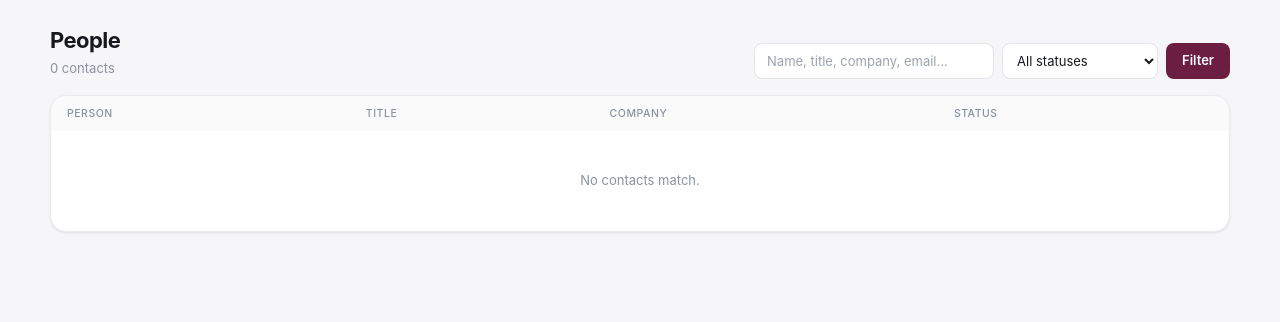
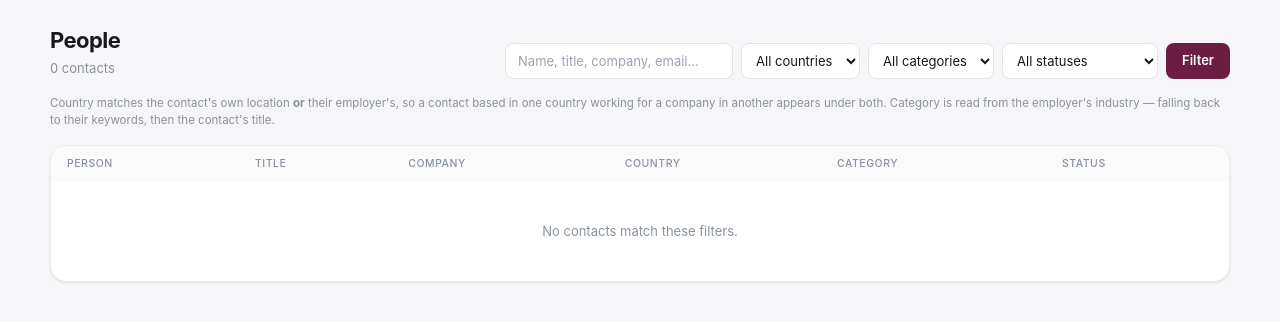
Before and after one commit to Tanveenkaur13/BD_Engine, a FastAPI app: page /people in a window 1280 px wide. Shown: the part 121-443 px from the top of the page. Run offline with FastAPI, Linux system fonts and the light colour scheme; data that the repository does not hold is empty.

Commit message:
Segment the list by country and category
Two independent filters on both the People list and the Outreach board.
Either narrows the list on its own; together they intersect.

app/segments.py derives both on read from fields the CSV already carries,
so nothing is stored and a re-upload or enrichment run cannot leave a
stale segment behind.

Country matches the contact's own country OR their employer's. They are
different facts and on this list they diverge sharply: the person's
country is Canada for 25 of 27 rows while the employer's spans seven
countries, so filtering on the person alone gives one useless bucket. The
People table shows both, labelled, so a match is never mysterious.

Category is mapped by keyword from the employer's free-text industry -
"e-learning" and "professional training & coaching" reach Education,
"pharmaceuticals" reaches Medical & Health, "electrical/electronic
manufacturing" reaches Engineering & Technology. A blank industry falls
back to the company's keywords and then the contact's title. Anything
unmatched lands in Other rather than being dropped from every view.

On the Outreach board all four sheets filter, and the segment rides along
in the tab links and in each action's `back` value, so completing a step
returns to the sheet and segment you were reading. The header bell keeps
counting everything actually due: a filtered count there could persuade
you nothing was owed.

Co-Authored-By: Claude Opus 5 (1M context) <noreply@anthropic.com>

```diff
--- a/app/main.py
+++ b/app/main.py
@@ -20,6 +20,7 @@ from .env import status as env_status
 from . import pipeline
 from . import outreach
 from . import messages
+from . import segments
 
 BASE = os.path.dirname(os.path.dirname(os.path.abspath(__file__)))
 
@@ -162,7 +163,14 @@ def home(request: Request, db: Session = Depends(get_session), selected: str = N
 
 @app.get("/people", response_class=HTMLResponse)
 def people_list(request: Request, db: Session = Depends(get_session),
-                q: str = "", status: str = ""):
+                q: str = "", status: str = "",
+                country: str = "", category: str = ""):
+    """The contact list, narrowed by any combination of four filters.
+
+    q and status are SQL; country and category are applied in Python because
+    both are derived rather than stored (app/segments.py). Either segment filter
+    works alone, and together they intersect.
+    """
     query = people_q(db)
     if q:
         like = f"%{q}%"
@@ -173,9 +181,21 @@ def people_list(request: Request, db: Session = Depends(get_session),
         ))
     if status:
         query = query.filter(Person.enrichment_status == status)
+
+    rows = [p for p in query.all() if segments.matches(p, country, category)]
+
+    # Dropdown options are counted over every contact, not the filtered set, so
+    # the options don't disappear the moment you pick one - a select that
+    # empties itself when used cannot be undone.
+    everyone = people_q(db).all()
+
     return templates.TemplateResponse(
         request, "people.html",
-        ctx(request, db, nav="people", people=query.all(), q=q, status=status),
+        ctx(request, db, nav="people", people=rows, q=q, status=status,
+            country=country, category=category,
+            country_options=segments.country_options(everyone),
+            category_options=segments.category_options(everyone),
+            total_people=len(everyone)),
     )
 
 
@@ -361,7 +381,7 @@ def research_person_now(slug: str, back: str = Form(""),
 
 @app.get("/outreach", response_class=HTMLResponse)
 def outreach_board(request: Request, db: Session = Depends(get_session),
-                   view: str = "today"):
+                   view: str = "today", country: str = "", category: str = ""):
     """The sequence board, one sheet at a time.
 
     Split by outreach_stage rather than by research status — the question this
@@ -376,7 +396,10 @@ def outreach_board(request: Request, db: Session = Depends(get_session),
     """
     if view not in ("today", "new", "active", "done"):
         view = "today"
-    people = people_q(db).all()
+
+    everyone = people_q(db).all()
+    people = [p for p in everyone if segments.matches(p, country, category)]
+
     new = [p for p in people if p.outreach_stage == outreach.STAGE_NEW]
     active = [p for p in people if p.outreach_stage == outreach.STAGE_IN_PROGRESS]
     done = [p for p in people if p.outreach_stage == outreach.STAGE_DONE]
@@ -384,10 +407,22 @@ def outreach_board(request: Request, db: Session = Depends(get_session),
     # work that matters next.
     active.sort(key=lambda p: (p.outreach_open.due_date if p.outreach_open
                                and p.outreach_open.due_date else date.max))
+
+    # The Today sheet is a list of steps, not people, so the same filter is
+    # applied through each step's contact. Kept separate from ctx's
+    # `pending_today`, which the header bell reads: the bell is a count of
+    # everything actually due and must not shrink because a segment is being
+    # viewed, or you could filter your way into believing nothing is owed.
+    due_here = [step for step in outreach.due_steps(db)
+                if segments.matches(step.person, country, category)]
+
     return templates.TemplateResponse(
         request, "outreach.html",
         ctx(request, db, nav="outreach", view=view, new_people=new,
-            active=active, done=done, sequence=outreach.SEQUENCE),
+            active=active, done=done, sequence=outreach.SEQUENCE,
+            due_here=due_here, country=country, category=category,
+            country_options=segments.country_options(everyone),
+            category_options=segments.category_options(everyone)),
     )
 
 
--- a/templates/_partials.html
+++ b/templates/_partials.html
@@ -113,7 +113,13 @@
 {% endmacro %}
 
 
-{% macro people_table(people, selected_slug=None, link_full=False) %}
+{# The label for a category key, for the "N contacts · Education" line. #}
+{% macro category_label(options, key) %}
+{%- for k, label, n in options %}{% if k == key %}{{ label }}{% endif %}{% endfor -%}
+{% endmacro %}
+
+
+{% macro people_table(people, selected_slug=None, link_full=False, show_segments=False) %}
 <div class="overflow-x-auto">
 <table class="w-full text-left" style="min-width:520px">
   <thead>
@@ -121,6 +127,10 @@
       <th class="font-medium px-4 py-2.5">Person</th>
       <th class="font-medium px-4 py-2.5">Title</th>
       <th class="font-medium px-4 py-2.5">Company</th>
+      {% if show_segments %}
+      <th class="font-medium px-4 py-2.5">Country</th>
+      <th class="font-medium px-4 py-2.5">Category</th>
+      {% endif %}
       <th class="font-medium px-4 py-2.5">Status</th>
     </tr>
   </thead>
@@ -141,6 +151,19 @@
         {% endif %}
       </td>
       <td class="px-4 py-3 text-[13px] text-ink-soft">{{ p.company.name if p.company else '—' }}</td>
+      {% if show_segments %}
+      {# Both countries, labelled, so a country match is never mysterious. #}
+      <td class="px-4 py-3 text-[12.5px] text-ink-soft">
+        {% if p.country %}<span class="block">{{ p.country }}</span>{% endif %}
+        {% if p.company and p.company.country and p.company.country != p.country %}
+        <span class="block text-[11px] text-ink-faint">{{ p.company.country }} <span class="text-ink-faint/70">(employer)</span></span>
+        {% endif %}
+        {% if not p.segment_countries %}—{% endif %}
+      </td>
+      <td class="px-4 py-3">
+        <span class="text-[11px] font-medium text-ink-soft bg-[#F4F4F6] border border-[#EAEBEF] rounded-full px-2 py-0.5">{{ p.category_label }}</span>
+      </td>
+      {% endif %}
       <td class="px-4 py-3">
         <span class="inline-flex flex-wrap items-center gap-1.5">
           {{ status_badge(p.enrichment_status, p.status_label) }}
@@ -151,7 +174,7 @@
     </tr>
   {% endfor %}
   {% if not people %}
-    <tr><td colspan="4" class="px-4 py-10 text-center text-[13px] text-ink-faint">No contacts match.</td></tr>
+    <tr><td colspan="{{ 6 if show_segments else 4 }}" class="px-4 py-10 text-center text-[13px] text-ink-faint">No contacts match these filters.</td></tr>
   {% endif %}
   </tbody>
 </table>
--- a/templates/people.html
+++ b/templates/people.html
@@ -4,27 +4,66 @@
 
 {% block content %}
 <div class="max-w-[1180px] mx-auto space-y-4">
+
   <div class="flex items-end justify-between gap-4 flex-wrap">
     <div>
       <h1 class="text-[22px] font-bold tracking-tight">People</h1>
-      <p class="text-[13px] text-ink-faint mt-0.5">{{ people|length }} contact{{ 's' if people|length != 1 }}{% if q %} matching “{{ q }}”{% endif %}</p>
+      <p class="text-[13px] text-ink-faint mt-0.5">
+        {{ people|length }} contact{{ 's' if people|length != 1 }}
+        {%- if people|length != total_people %} of {{ total_people }}{% endif %}
+        {%- if q %} matching “{{ q }}”{% endif %}
+        {%- if country %} · {{ country }}{% endif %}
+        {%- if category %} · {{ ui.category_label(category_options, category) }}{% endif %}
+      </p>
     </div>
-    <form method="get" class="flex gap-2 flex-wrap">
+
+    {# Four filters, all optional and all combinable. Country and category are
+       the two the list is segmented by; either works alone. #}
+    <form method="get" class="flex gap-2 flex-wrap items-center">
       <input name="q" value="{{ q }}" placeholder="Name, title, company, email…"
-             class="h-9 px-3 rounded-lg border border-[#E2E3E8] bg-white text-[13px] w-[240px] outline-none focus:border-violet2-300">
+             class="h-9 px-3 rounded-lg border border-[#E2E3E8] bg-white text-[13px] w-[200px] outline-none focus:border-violet2-300">
+
+      <select name="country" class="h-9 px-2.5 rounded-lg border border-[#E2E3E8] bg-white text-[13px] outline-none focus:border-violet2-300">
+        <option value="">All countries</option>
+        {% for name, n in country_options %}
+        <option value="{{ name }}" {{ 'selected' if country|lower == name|lower }}>{{ name }} ({{ n }})</option>
+        {% endfor %}
+      </select>
+
+      <select name="category" class="h-9 px-2.5 rounded-lg border border-[#E2E3E8] bg-white text-[13px] outline-none focus:border-violet2-300">
+        <option value="">All categories</option>
+        {% for key, label, n in category_options %}
+        <option value="{{ key }}" {{ 'selected' if category == key }}>{{ label }} ({{ n }})</option>
+        {% endfor %}
+      </select>
+
       <select name="status" class="h-9 px-2.5 rounded-lg border border-[#E2E3E8] bg-white text-[13px] outline-none focus:border-violet2-300">
         <option value="">All statuses</option>
         <option value="complete" {{ 'selected' if status == 'complete' }}>Complete</option>
         <option value="needs_enrichment" {{ 'selected' if status == 'needs_enrichment' }}>Needs Enrichment</option>
         <option value="failed" {{ 'selected' if status == 'failed' }}>Failed</option>
       </select>
+
       <button class="h-9 px-4 rounded-lg bg-brand-700 hover:bg-brand-600 text-white text-[13px] font-semibold">Filter</button>
-      {% if q or status %}<a href="/people" class="h-9 px-3 grid place-items-center rounded-lg border border-[#E2E3E8] text-[13px] text-ink-soft hover:bg-white">Clear</a>{% endif %}
+      {% if q or status or country or category %}
+      <a href="/people" class="h-9 px-3 grid place-items-center rounded-lg border border-[#E2E3E8] text-[13px] text-ink-soft hover:bg-white">Clear</a>
+      {% endif %}
     </form>
   </div>
 
+  {# A contact matches a country when either their own or their employer's
+     matches - they are different facts and frequently differ. That is why the
+     country counts can add up to more than the number of contacts, and saying
+     so here stops the numbers looking wrong. #}
+  <p class="text-[11.5px] text-ink-faint">
+    Country matches the contact's own location <b>or</b> their employer's, so a
+    contact based in one country working for a company in another appears under
+    both. Category is read from the employer's industry — falling back to their
+    keywords, then the contact's title.
+  </p>
+
   <section class="card shadow-card overflow-hidden">
-    {{ ui.people_table(people, link_full=True) }}
+    {{ ui.people_table(people, link_full=True, show_segments=True) }}
   </section>
 </div>
 {% endblock %}
```
Also changed, not shown: app/models.py (+21 -0 lines), app/segments.py (added, +194 -0 lines), templates/outreach.html (+48 -14 lines).
